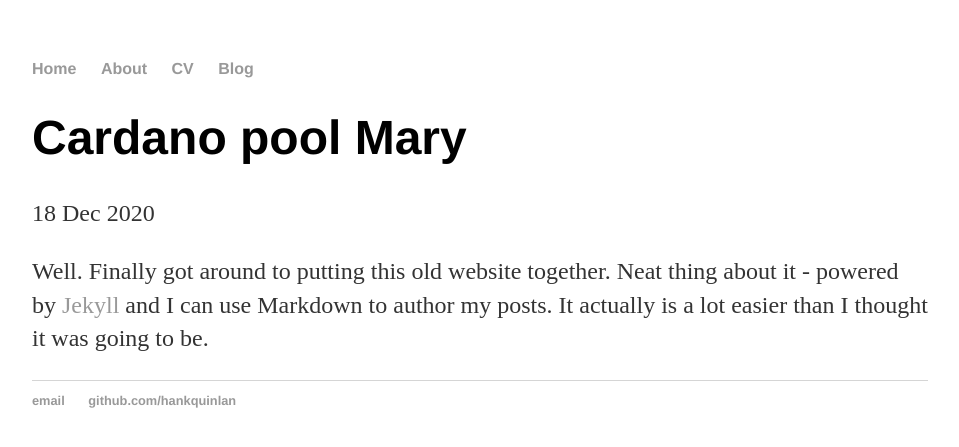
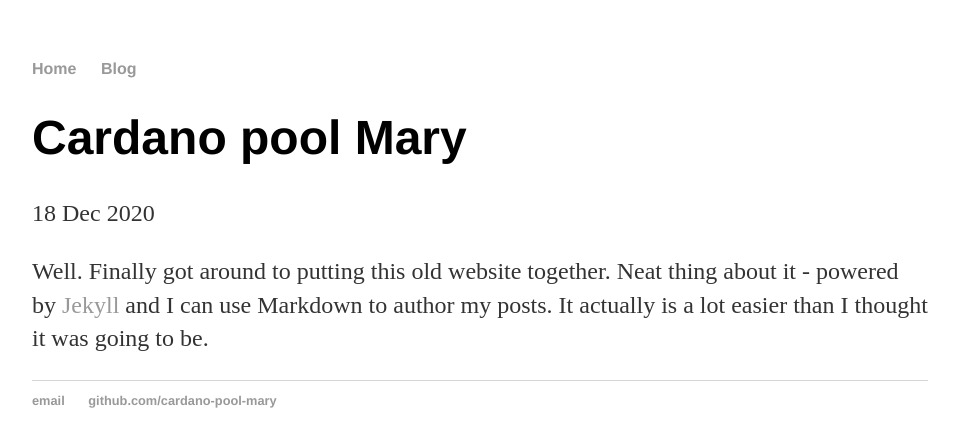
Before and after one commit to adaholics/backup.github.io, a Jekyll site: the page built from _posts/2020-12-18-cardano-pool-mary.md, in a window 1280 px wide. Shown: the top 447 px of the page, without its empty margins (160-1119 px from the left). Built offline with Jekyll 4.4.1, drawn with Linux system fonts in a browser that asks for light colours.

Commit message:
Update default.html

```diff
--- a/_layouts/default.html
+++ b/_layouts/default.html
@@ -9,8 +9,8 @@
 			<nav>
 	    		<ul>
 	        		<li><a href="/">Home</a></li>
-		        	<li><a href="/about">About</a></li>
-	        		<li><a href="/cv">CV</a></li>
+		        	<!-- <li><a href="/about">About</a></li> -->
+	        		<!-- <li><a href="/cv">CV</a></li> -->
 	        		<li><a href="/blog">Blog</a></li>
 	    		</ul>
 			</nav>
@@ -21,8 +21,8 @@
 			</div><!-- /.container -->
 			<footer>
 	    		<ul>
-	        		<li><a href="mailto:hankquinlanhub@gmail.com">email</a></li>
-	        		<li><a href="https://github.com/hankquinlan">github.com/hankquinlan</a></li>
+	        		<li><a href="mailto:cardano-pool-mary@gmail.com">email</a></li>
+	        		<li><a href="https://github.com/cardano-pool-mary">github.com/cardano-pool-mary</a></li>
 				</ul>
 			</footer>
 		</body>
```
